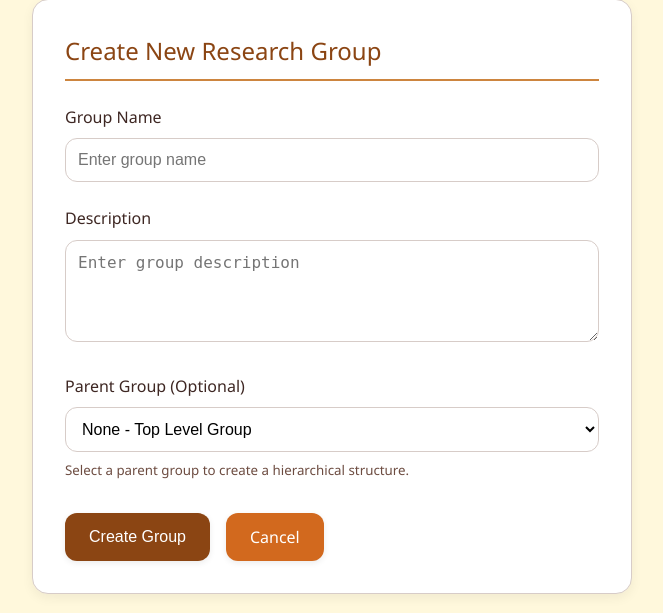
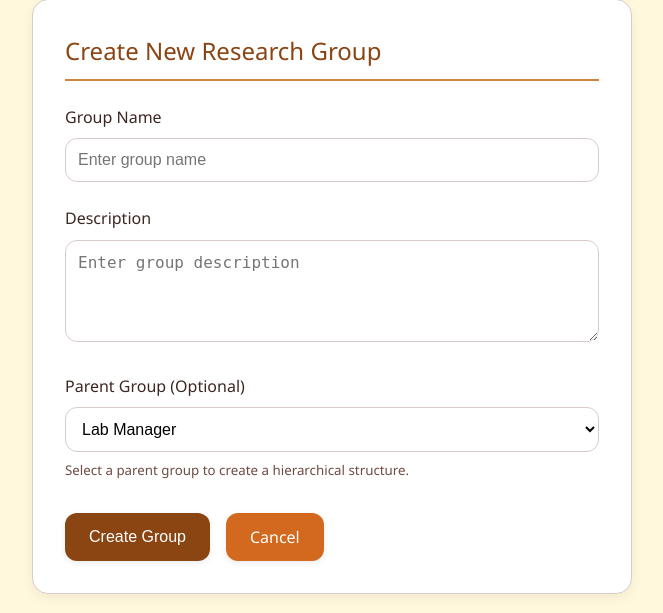
Before and after one commit to lokeshmohanty/labMan, a Flask app: page /groups/create in a window 1280 px wide. Shown: the part 103-716 px from the top of the page, without its empty margins (308-971 px from the left). Run offline with Flask 3, Linux system fonts and the light colour scheme; the visitor is signed in with stand-in values (Sample User, id 1); data comes from the database, SQL or seed files in the repository.

```diff
--- a/labman/server.py
+++ b/labman/server.py
@@ -442,7 +442,10 @@ def create_group_route():
             flash('Failed to create group', 'error')
 
     all_groups = get_all_groups()
-    return render_template('group_form.html', groups=all_groups)
+    lab_name = os.getenv('LAB_NAME', 'Lab Manager')
+    lab_group = next((g for g in all_groups if g['name'] == lab_name), None)
+    return render_template('group_form.html', groups=all_groups, lab_group=lab_group)
+
 
 @app.route('/groups/<int:group_id>/edit', methods=['GET', 'POST'])
 @require_admin
--- a/labman/templates/group_form.html
+++ b/labman/templates/group_form.html
@@ -9,13 +9,15 @@
     <form method="POST">
         <div class="form-group">
             <label for="name">Group Name</label>
-            <input type="text" id="name" name="name" class="form-control" required {% if group and group.name == 'Airex Lab' %}disabled{% endif %} value="{% if group %}{{ group.name }}{% endif %}"
-                   placeholder="Enter group name">
+            <input type="text" id="name" name="name" class="form-control" required {% if group and
+                group.name=='Airex Lab' %}disabled{% endif %} value="{% if group %}{{ group.name }}{% endif %}"
+                placeholder="Enter group name">
         </div>
 
         <div class="form-group">
             <label for="description">Description</label>
-            <textarea id="description" name="description" class="form-control" rows="4" placeholder="Enter group description">{% if group %}{{ group.description }}{% endif %}</textarea>
+            <textarea id="description" name="description" class="form-control" rows="4"
+                placeholder="Enter group description">{% if group %}{{ group.description }}{% endif %}</textarea>
         </div>
 
         <div class="form-group">
@@ -23,7 +25,9 @@
             <select id="parent_id" name="parent_id" class="form-control">
                 <option value="">None - Top Level Group</option>
                 {% for g in groups %}
-                <option value="{{ g.id }}" {% if group and group.parent_id == g.id %}selected{% endif %}>{{ g.name }}</option>
+                <option value="{{ g.id }}" {% if (group and group.parent_id==g.id) or (not group and lab_group and
+                    lab_group.id==g.id) %}selected{% endif %}>{{ g.name }}</option>
+
                 {% endfor %}
             </select>
             <small style="color: var(--text-light); display: block; margin-top: 0.5rem;">
@@ -32,7 +36,8 @@
         </div>
 
         <div style="display: flex; gap: 1rem; margin-top: 2rem;">
-            <button type="submit" class="btn btn-primary">{% if group %}Update Group{% else %}Create Group{% endif %}</button>
+            <button type="submit" class="btn btn-primary">{% if group %}Update Group{% else %}Create Group{% endif
+                %}</button>
             <a href="{{ url_for('groups') }}" class="btn btn-secondary">Cancel</a>
         </div>
     </form>
```
